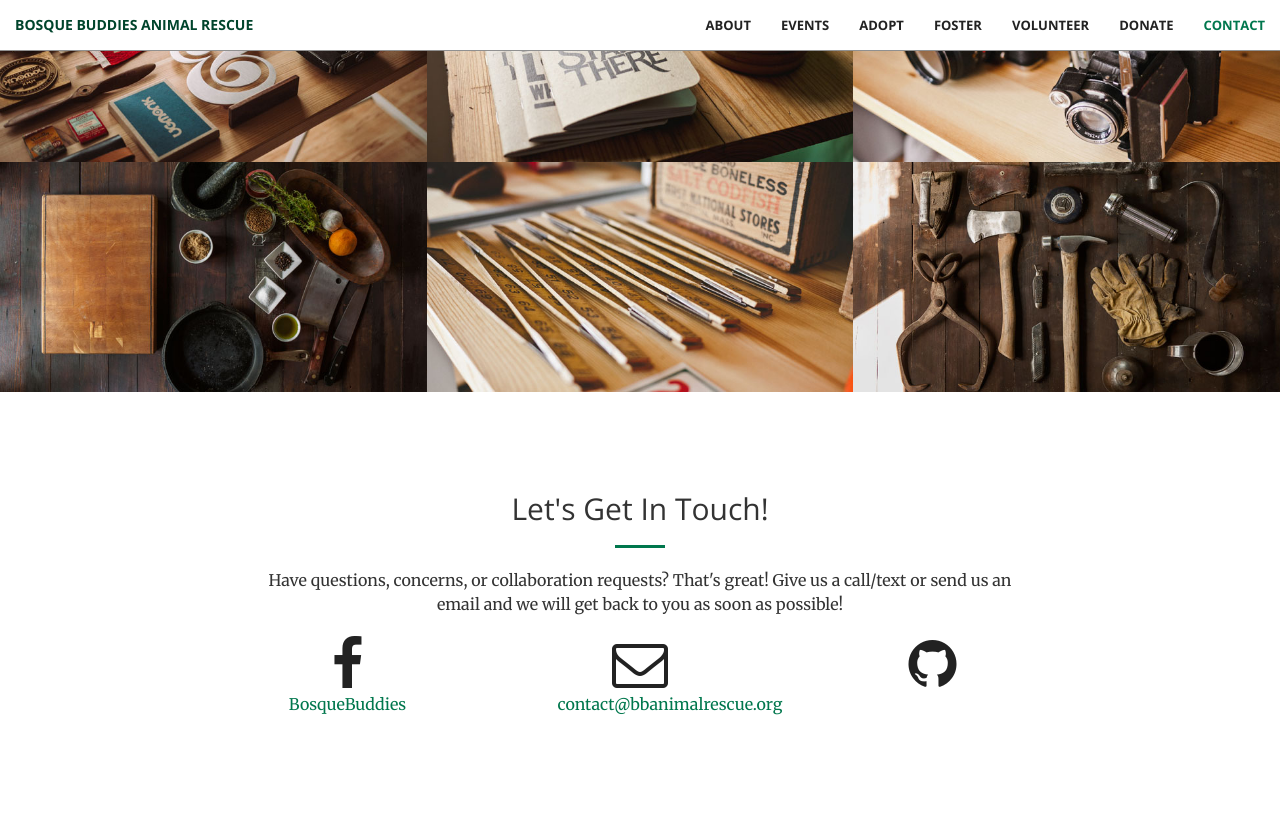
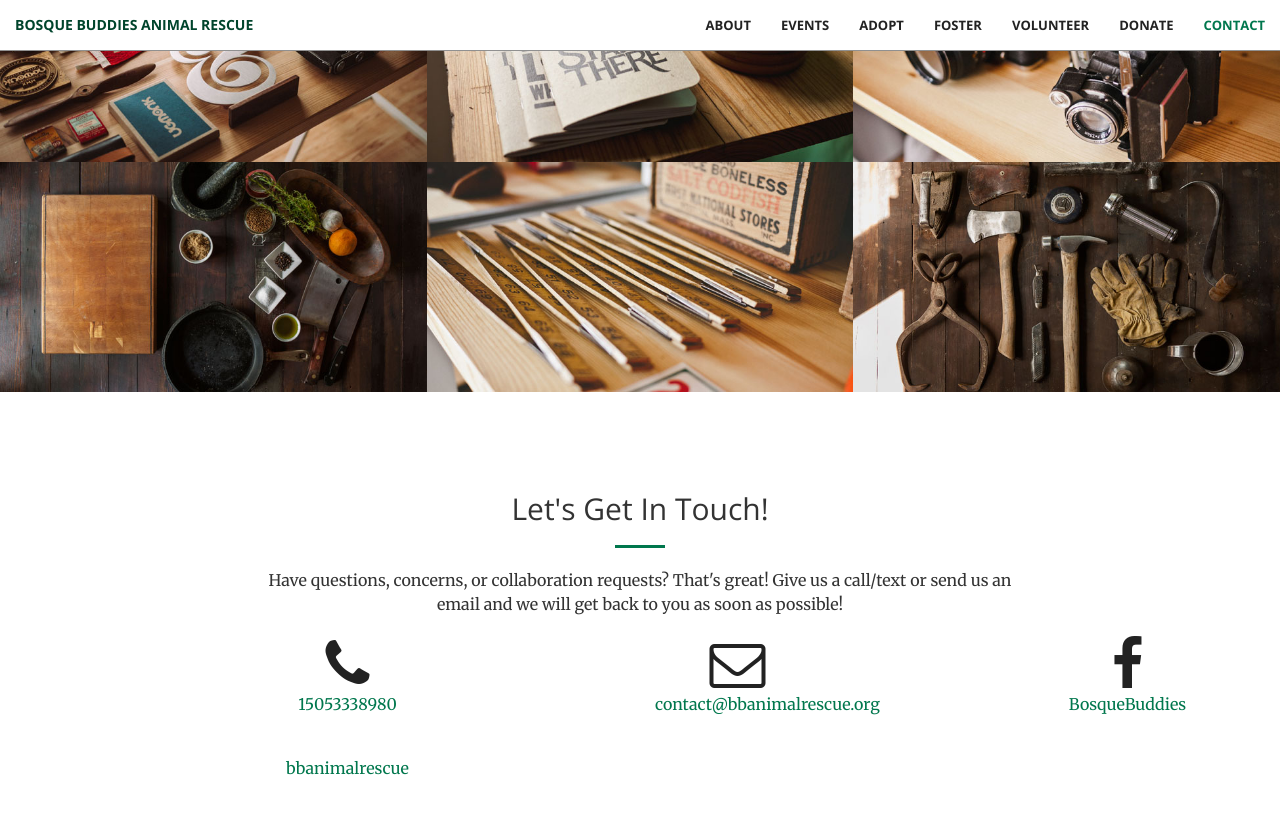
Before and after one commit to bbanimalrescue/bbanimalrescue.github.io, a Jekyll site: the page built from index.html, in a window 1280 px wide and 900 px high, scrolled down 3545 px. Shown: the top 814 px of the window. Built offline with Jekyll 4.4.1, drawn with Linux system fonts in a browser that asks for light colours.

Commit message:
Added more contact icons

```diff
--- a/_config.yml
+++ b/_config.yml
@@ -1,12 +1,13 @@
 # Site settings
 title: Bosque Buddies Animal Rescue
 email: contact@bbanimalrescue.org
+phone: +15053338980
 description: > # this means to ignore newlines until "baseurl:"
 baseurl: "" # the subpath of your site, e.g. /blog/
 url: "" # the base hostname & protocol for your site
 
 facebook_username: BosqueBuddies
-github_username:
+instagram_username: bbanimalrescue
 
 # Build settings
 markdown: kramdown
--- a/_includes/contact.html
+++ b/_includes/contact.html
@@ -7,21 +7,27 @@
                 <p>Have questions, concerns, or collaboration requests? That's great! Give us a call/text or send us an email and we will get back to you as soon as possible!</p>
             </div>
         <div class="col-lg-2 col-lg-offset-2 text-center">
+            <a href="tel:{{ site.phone }}">
+                <i class="fa fa-phone fa-3x wow bounceIn" data-wow-delay=".1s"></i>
+                <p>{{ site.phone }}</p>
+            </a>
+        </div>
+        <div class="col-lg-2 col-lg-offset-2 text-center">
+            <a href="mailto:{{ site.email }}">
+                <i class="fa fa-envelope-o fa-3x wow bounceIn" data-wow-delay=".1s"></i>
+                <p>{{ site.email }}</p>
+            </a>
+        </div>
+        <div class="col-lg-2 col-lg-offset-2 text-center">
             <a href="https://www.facebook.com/{{ site.facebook_username }}">
                 <i class="fa fa-facebook fa-3x wow bounceIn" data-wow-delay=".1s"></i>
                 <p>{{ site.facebook_username }}</p>
             </a>
         </div>
-        <div class="col-lg-2 col-lg-offset-1 text-center">
-            <a href="mailto:{{ site.email }}">
-                <i class="fa fa-envelope-o fa-3x wow bounceIn" data-wow-delay=".1s"></i>
-                <p>{{ site.email }}</p>
-            </a>
-        </div>
-        <div class="col-lg-2 col-lg-offset-1 text-center">
-            <a href="https://github.com/{{ site.github_username }}">
-                <i class="fa fa-github fa-3x wow bounceIn" data-wow-delay=".1s"></i>
-                <p>{{ site.github_username }}</p>
+        <div class="col-lg-2 col-lg-offset-2 text-center">
+            <a href="https://www.instagram.com/{{ site.instagram_username }}">
+                <i class="fa fa-square-instagram fa-3x wow bounceIn" data-wow-delay=".1s"></i>
+                <p>{{ site.instagram_username }}</p>
             </a>
         </div>
 
```
